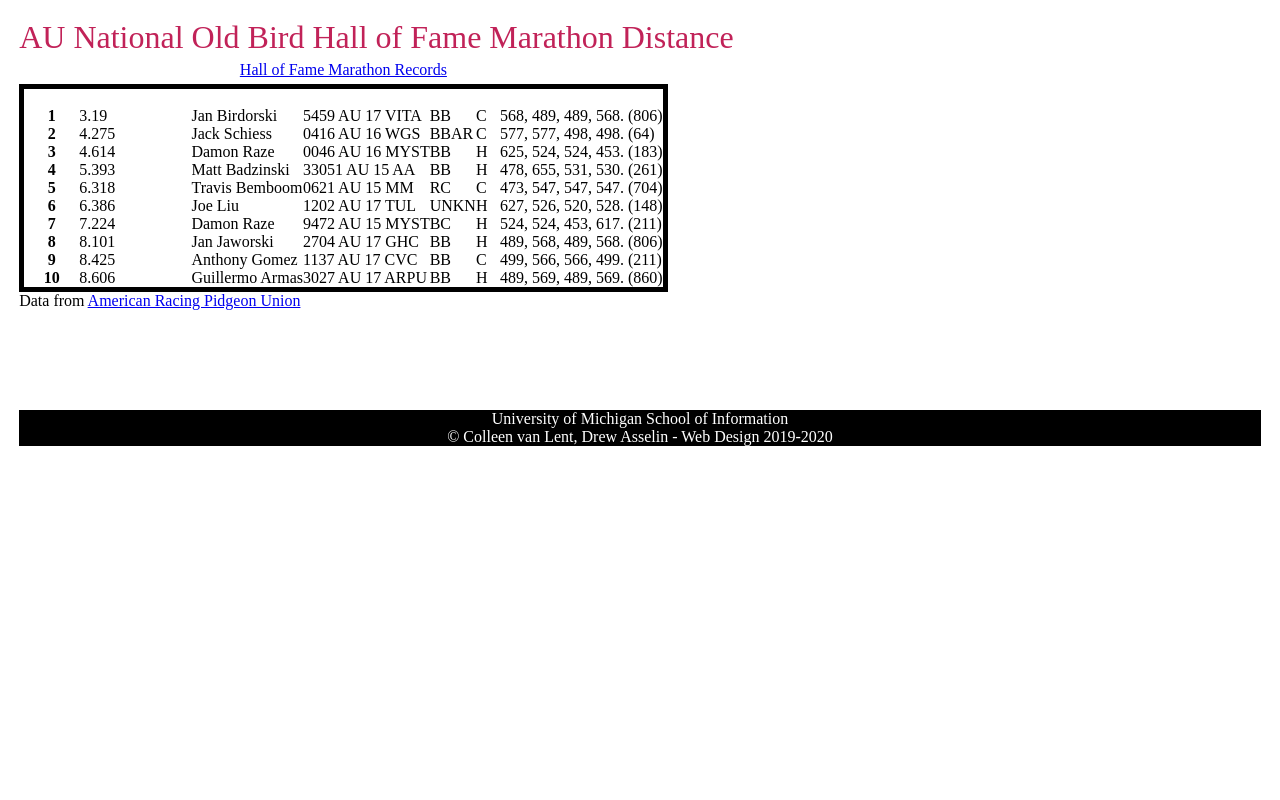
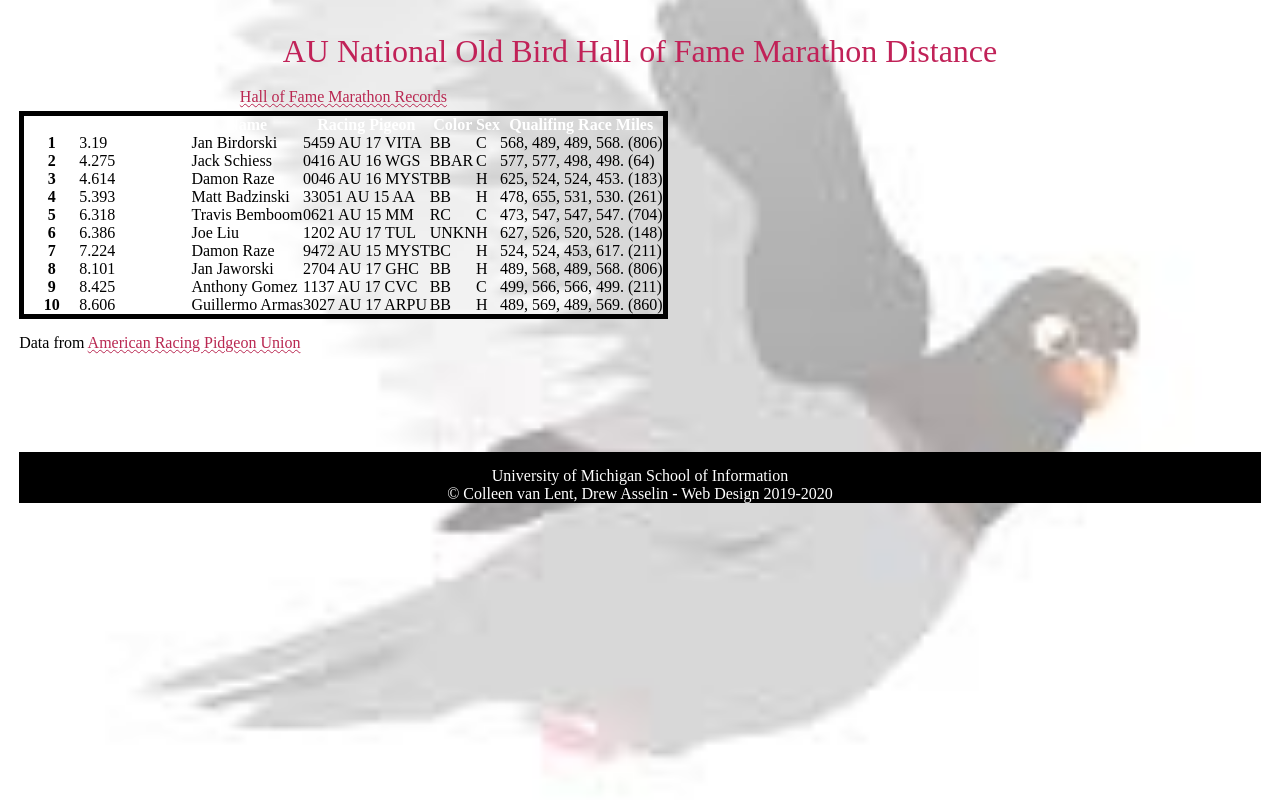
Before and after one commit to sulahmed20/homework4-2021, a plain HTML site: page index.html in a window 1280 px wide. Drawn offline with Linux system fonts and the light colour scheme; files whose address does not match are found by name; a web font is replaced by a local one.

Commit message:
Finished steps 1-4, no contrast errors

```diff
--- a/css/style.css
+++ b/css/style.css
@@ -26,7 +26,10 @@ caption{
 
 body{
   font-family: "Andika";
-
+  background-image: url('file:///Users/sulaymanahmed/Documents/GitHub/homework4-2021/images/pigeon-background.JPEG');
+  background-repeat: no-repeat;
+  background-attachment: fixed;
+  background-size: 100% 100%;
   color: #000000;
   font-size: 16px;
   margin: 1.2em;
@@ -37,18 +40,27 @@ body{
 }
 
 h1{
+  text-align: center;
+  line-height: 200%;
   color: #c12258;
   font-size: 2em;
-
   /*Req 2*/
 }
 
 p{
-
+  padding-left: 0px;
+  padding-bottom: 0px;
+  padding-right: 0px;
+  padding-top: 15px;
 }
 
-a{
-
+a:link{
+  font-size: 1em;
+  color: #B92751;
+  text-decoration-line: underline;
+  text-decoration-thickness: 1px;
+  text-decoration-style: wavy;
+  text-decoration-color: #B92751;
 }
 
 /*Req 5*/
```
Also changed, not shown: 1 other file.
